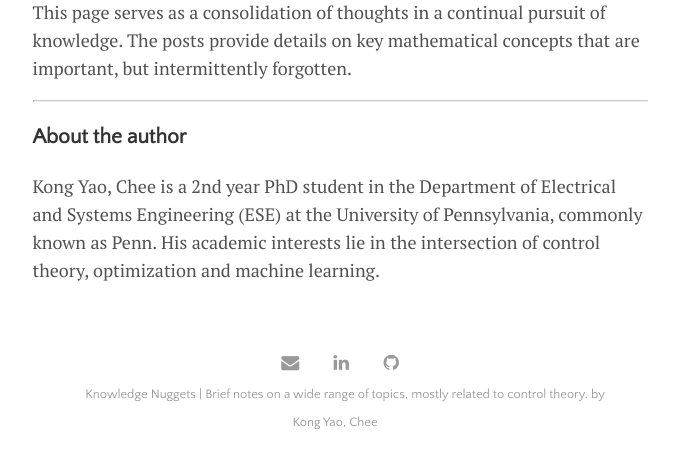
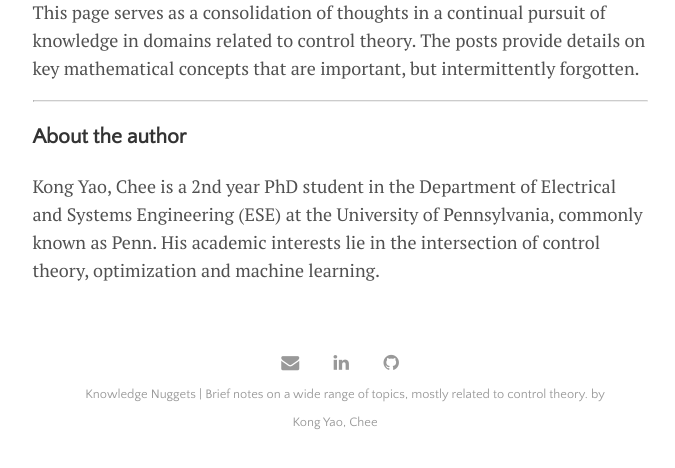
Before and after one commit to CheeGY/cheegy.github.io, a Jekyll site: the page built from menu/about.md, in a window 1280 px wide. Shown: the part 525-993 px from the top of the page, without its empty margins (300-975 px from the left). Built offline with Jekyll 4.4.1, drawn with Linux system fonts in a browser that asks for light colours.

Commit message:
Update about.md

```diff
--- a/menu/about.md
+++ b/menu/about.md
@@ -5,7 +5,7 @@ title: About
 
 ![alt text](/assets/img/marina.jpg "MBS")
 
-This page serves as a consolidation of thoughts in a continual pursuit of knowledge. The posts provide details on key mathematical concepts that are important, but intermittently forgotten.
+This page serves as a consolidation of thoughts in a continual pursuit of knowledge in domains related to control theory. The posts provide details on key mathematical concepts that are important, but intermittently forgotten.
 
 ---
 
```
